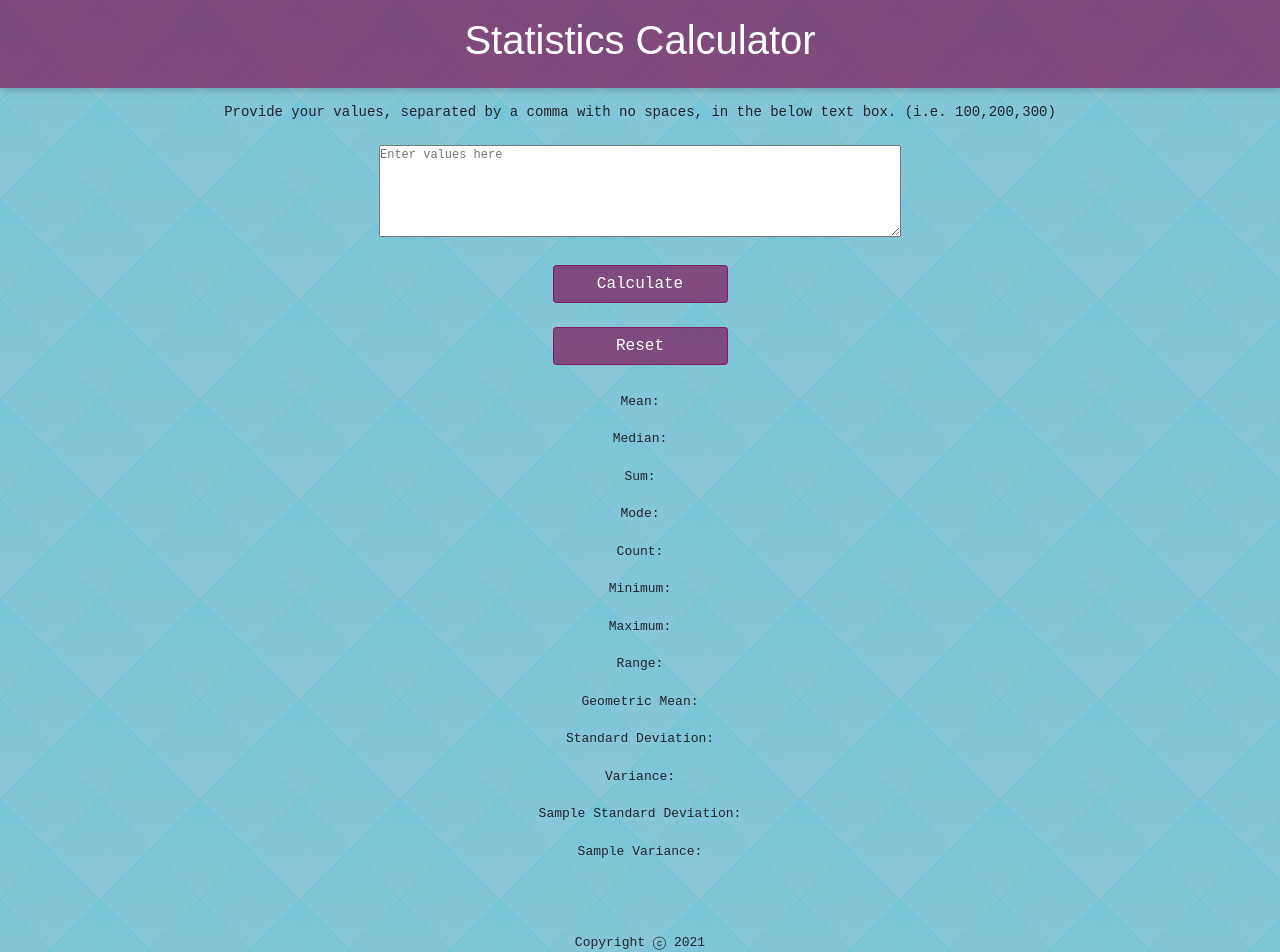
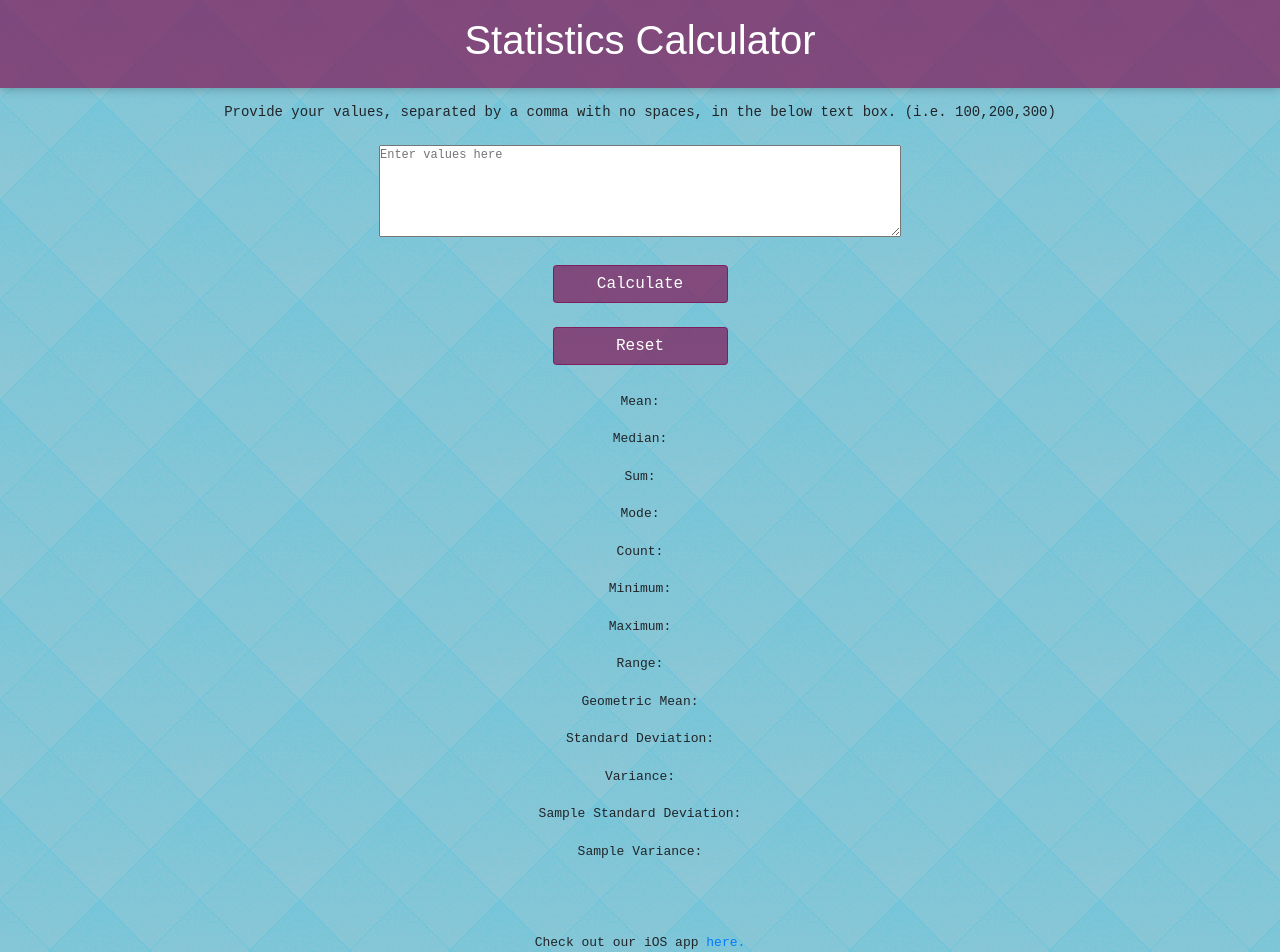
Before and after one commit to billspell20/stats-calculator-react, a React (Create React App) app: page / in a window 1280 px wide. Shown: the top 952 px of the page. Built offline with nearby package versions, Linux system fonts and the light colour scheme.

Commit message:
ios link

```diff
--- a/src/components/Footer.jsx
+++ b/src/components/Footer.jsx
@@ -4,6 +4,7 @@ function Footer() {
   const year = new Date().getFullYear();
   return (
     <footer>
+      <p>Check out our iOS app <a href="https://apps.apple.com/us/app/statistics-calculator-basic/id1535098606">here.</a></p>
       <p>Copyright ⓒ {year}</p>
     </footer>
   );
```
